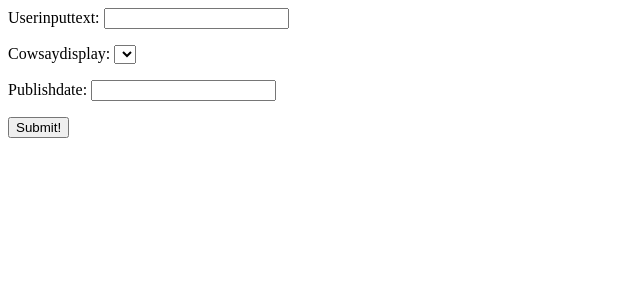
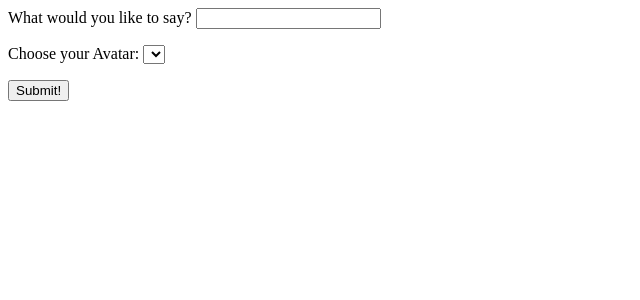
Before and after one commit to RMHavelaar/-HTTP-Forms-and-Cows, a Django app: page / in a window 1280 px wide. Shown: the top 300 px of the page, without its empty margins (0-640 px from the left). Run offline with Django 3.2, Linux system fonts and the light colour scheme; lists and menus that the app fills with data are empty; parts of the project's set-up code (start-up, migrations or seed data) failed here and were passed over.

Commit message:
working on forms

```diff
--- a/Cowsay/Homepage/forms.py
+++ b/Cowsay/Homepage/forms.py
@@ -3,12 +3,14 @@ from django.utils import timezone
 
 import subprocess
 
+# I don't know how or why but the first few selections are local files....
 CowsaySubProcess = subprocess.check_output(
-    ["cowsay", '-l']).decode('utf-8').split()[4:]
+    ["cowsay", '-l']).decode('utf-8').split()
+activeAvatar = list(zip(CowsaySubProcess, CowsaySubProcess))
 
-CowsayMessageHistory = list(zip(CowsaySubProcess, CowsaySubProcess))
 
+# Found out cowsay has a ton of avatar and implemented them into the app with a choice field
 class CowsayDisplayForm(forms.Form):
-    userInputText = forms.CharField(max_length = 100)
-    cowsayDisplay = forms.CharField(widget = forms.Select(choices=CowsayMessageHistory))
-    publishDate = forms.DateTimeField()
+    userInputText = forms.CharField(max_length = 100, label='What would you like to say?')
+    cowsayDisplay = forms.CharField(widget = forms.Select(choices=activeAvatar), label='Choose your Avatar')
+    # publishDate = forms.DateTimeField()
--- a/Cowsay/Homepage/templates/index.html
+++ b/Cowsay/Homepage/templates/index.html
@@ -8,4 +8,5 @@
     <input type="submit" value="Submit!">
 </form>
 
+
 <p><pre>{{ CowsayDisplay }}</pre></p>
```
